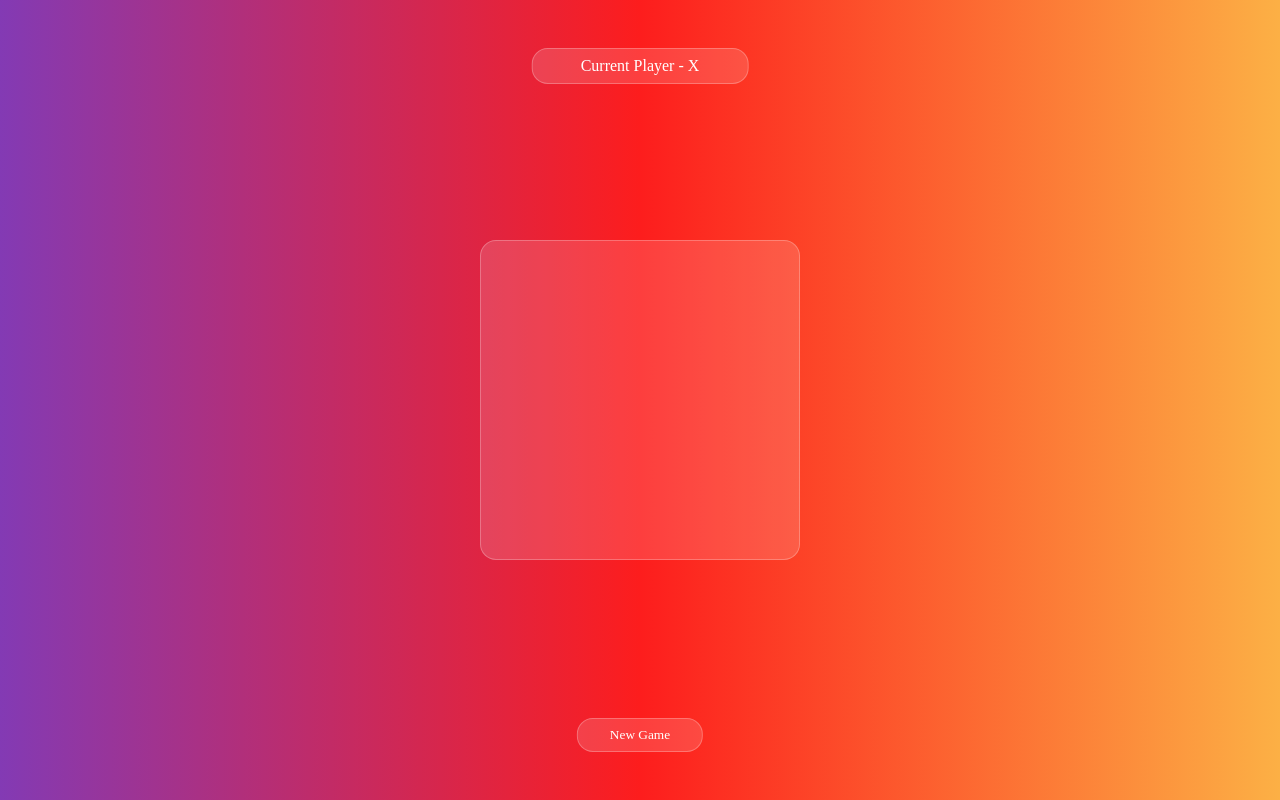
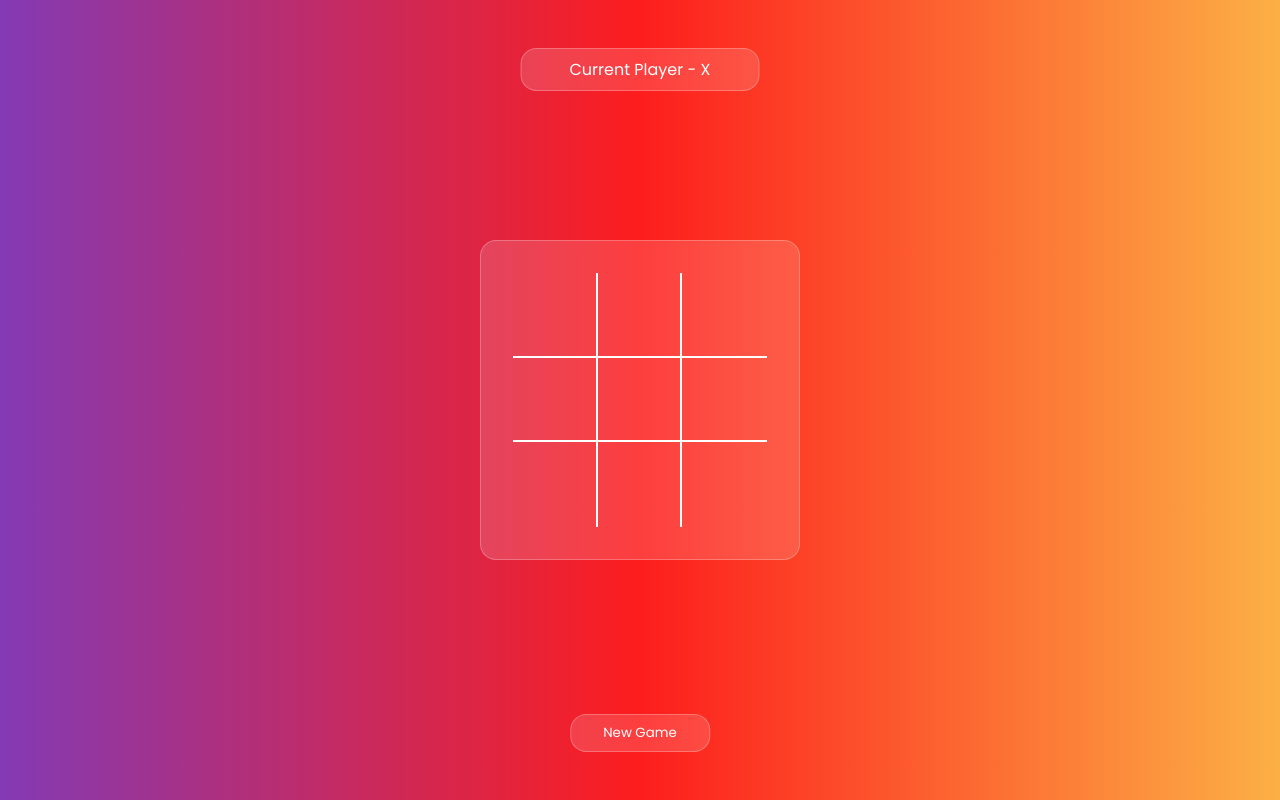
Before and after one commit to 0x1Luffy/Tic_Tac_Toe_Game, a plain HTML site: page index.html in a window 1280 px wide. Drawn offline with Linux system fonts and the light colour scheme.

Commit message:
some extra modifications done according to the JS

```diff
--- a/index.html
+++ b/index.html
@@ -6,23 +6,26 @@
     <meta name="viewport" content="width=device-width, initial-scale=1.0">
     <link rel="stylesheet" href="style.css">
     <title>Document</title>
+    <link rel="preconnect" href="https://fonts.googleapis.com" />
+    <link rel="preconnect" href="https://fonts.gstatic.com" crossorigin />
+    <link rel="stylesheet" href="https://fonts.googleapis.com/css2?family=Poppins:wght@200;300;400;500;600;700&display=swap" />
 </head>
 <body>
 
     <div id="wrapper">
         <div>
-            <p class="game-info">Current Player </p>
+            <p class="game-info"></p>
         </div>
         <div class="tic-tac-toe">
-            <div class="box"></div>
-            <div class="box"></div>
-            <div class="box"></div>
-            <div class="box"></div>
-            <div class="box"></div>
-            <div class="box"></div>
-            <div class="box"></div>
-            <div class="box"></div>
-            <div class="box"></div>
+            <div class="box border1"></div>
+            <div class="box border2"></div>
+            <div class="box border3"></div>
+            <div class="box border4"></div>
+            <div class="box border5"></div>
+            <div class="box border6"></div>
+            <div class="box border7"></div>
+            <div class="box border8"></div>
+            <div class="box border9"></div>
 
         </div>
         <div>
```
